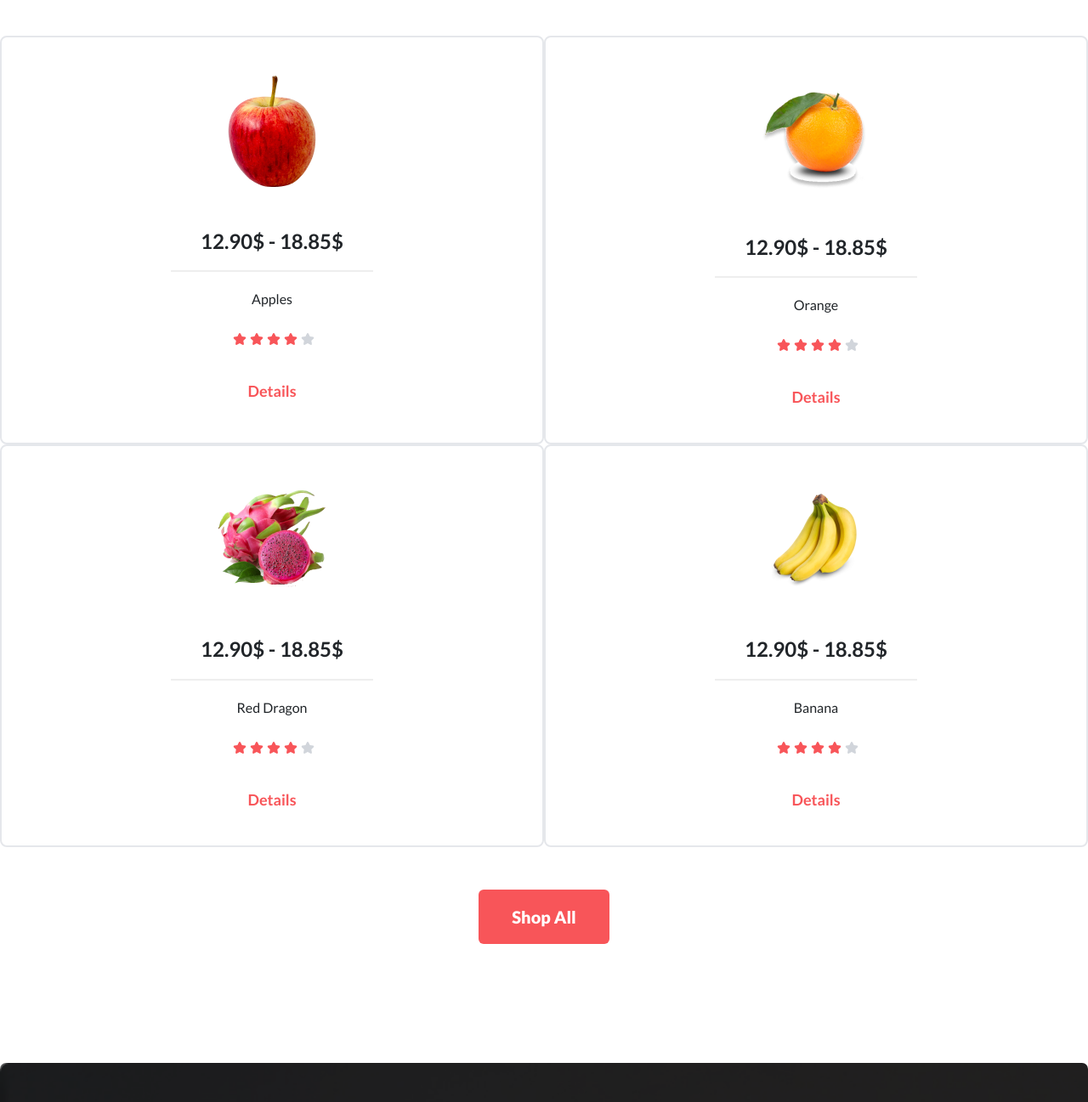
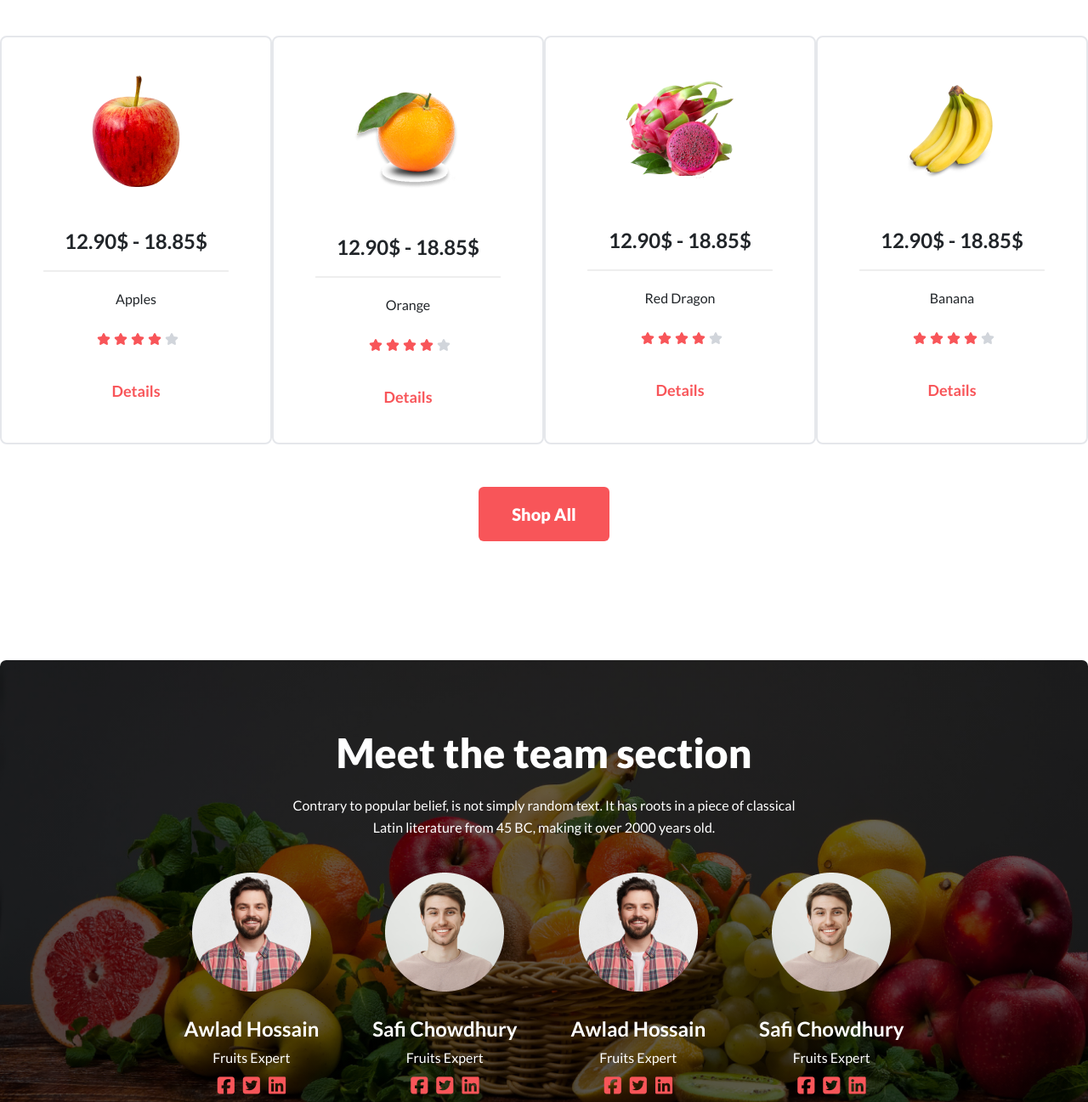
Before and after one commit to mdraihan27/fruit-burst-landing-page, a plain HTML site: page index.html in a window 1280 px wide. Shown: the part 1558-2855 px from the top of the page at 85% size. Drawn offline with nearby package versions, Linux system fonts and the light colour scheme.

Commit message:
desktop version improved

```diff
--- a/index.html
+++ b/index.html
@@ -184,7 +184,7 @@
 
             <!-- top deal cards  -->
 
-            <div class="flex justify-between flex-col md:grid grid-cols-2 lg:flex-row gap-[15px] lg:gap-[0px] mt-[45px] ">
+            <div class="flex justify-between flex-col md:grid grid-cols-2 lg:flex lg:flex-row gap-[15px] lg:gap-[0px] mt-[45px] ">
 
                 <div class="flex flex-col items-center border-[2px] rounded-[8px] px-[49px] pt-[45px] pb-[40px]">
                     <img src="images/fruit6.png" alt="" class="mb-[50px]">
@@ -302,7 +302,7 @@
         <section class="meet-the-team-section mt-[25px] md:mt-[50px] lg:mt-[140px] text-white py-[30px] lg:py-[80px] px-[20px] lg:px-[0px] flex flex-col rounded-[14px] lg:rounded-[7px]">
             <h3 class="text-[20px] md:text-[30px] lg:text-[48px] font-extrabold mx-auto">Meet the team section</h3>
             <p class="text-[14px] lg:text-[16px] font-medium leading-[26px] max-w-[600px] mx-auto text-center mt-[10px] lg:mt-[20px]">Contrary to popular belief, is not simply random text. It has roots in a piece of classical Latin literature from 45 BC, making it over 2000 years old.</p>
-            <div class="team-div flex flex-col md:grid grid-cols-2  lg:flex-row justify-around mt-[15px] md:mt-[30px] lg:mt-[40px] md:px-[80px] lg:px-[185px] gap-[30px] md:gap-[40px] lg:gap-0">
+            <div class="team-div flex flex-col md:grid grid-cols-2 lg:flex  lg:flex-row justify-around mt-[15px] md:mt-[30px] lg:mt-[40px] md:px-[80px] lg:px-[185px] gap-[30px] md:gap-[40px] lg:gap-0">
               <div class="flex flex-col items-center">
                 <img src="images/member1.png" alt="">
                 <h5 class="text-[24px] font-bold text-center mt-[12px] lg:mt-[30px]">Awlad Hossain</h5>
```
